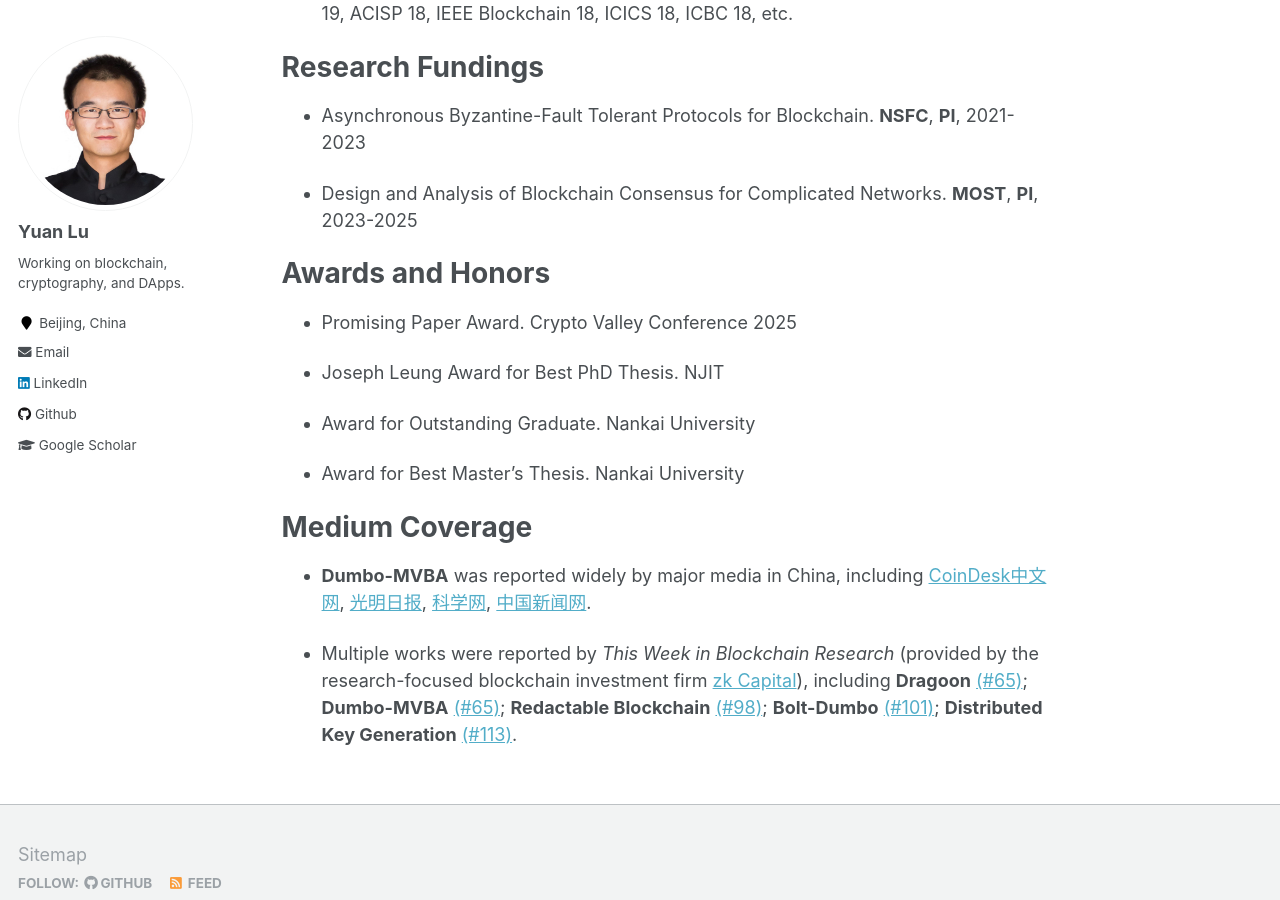
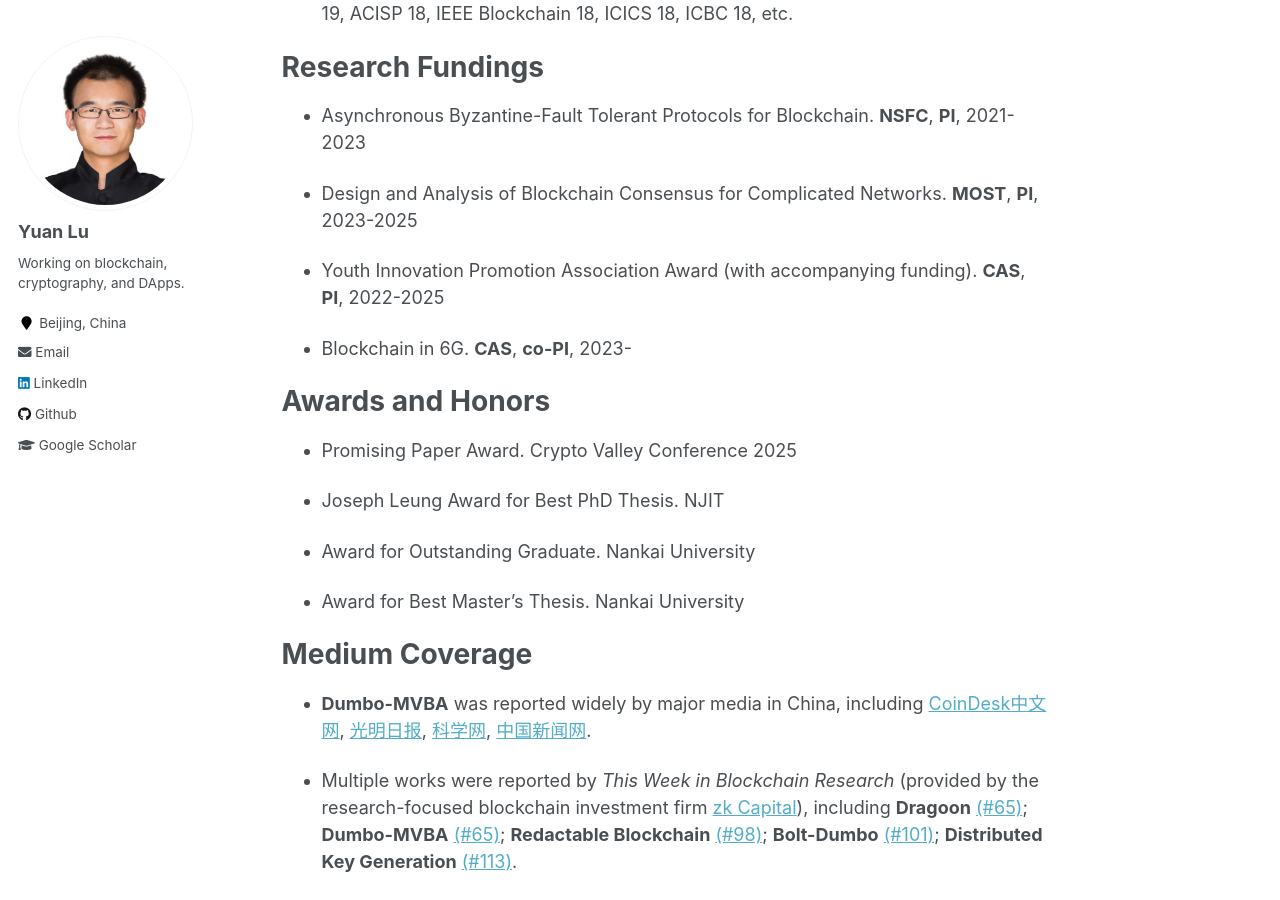
Before and after one commit to yylluu/yylluu.github.io, a Jekyll site: the page built from _pages/about.md, in a window 1280 px wide and 900 px high, scrolled down 2272 px. Built offline with Jekyll 4.4.1, drawn with Linux system fonts in a browser that asks for light colours.

Commit message:
Update about.md

```diff
--- a/_pages/about.md
+++ b/_pages/about.md
@@ -71,6 +71,10 @@ Research Fundings
 - Asynchronous Byzantine-Fault Tolerant Protocols for Blockchain. **NSFC**, **PI**, 2021-2023
 
 - Design and Analysis of Blockchain Consensus for Complicated Networks. **MOST**, **PI**, 2023-2025
+
+- Youth Innovation Promotion Association Award (with accompanying funding). **CAS**, **PI**, 2022-2025
+
+- Blockchain in 6G. **CAS**, **co-PI**, 2023-
 
 
 Awards and Honors
```
